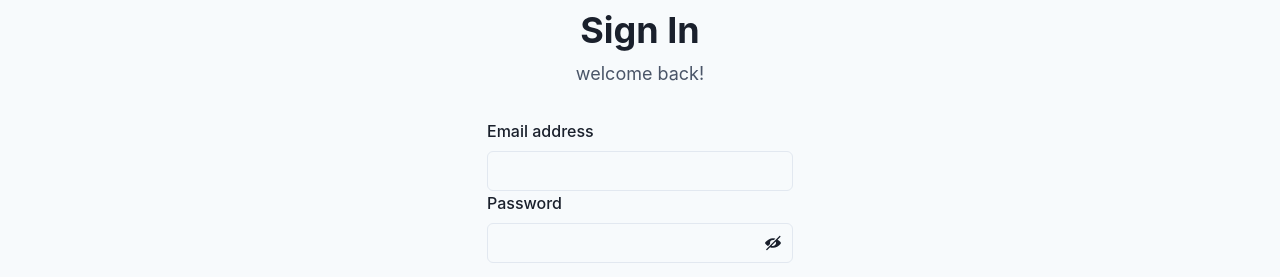
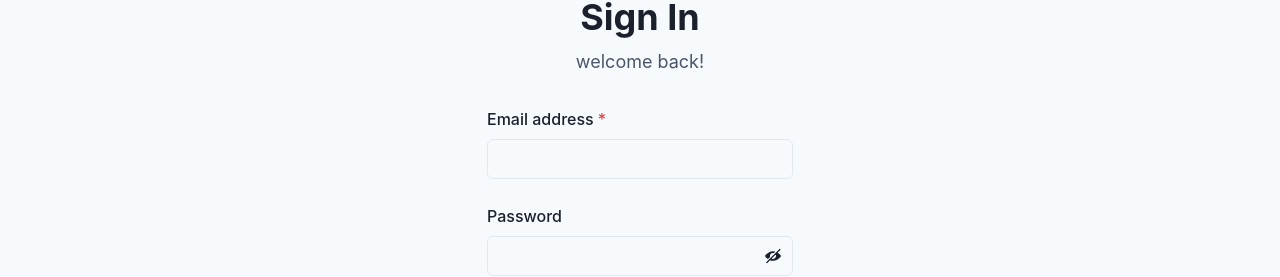
Before and after one commit to yerbaMatte/project-cinema, a React (Vite) app: page /signin in a window 1280 px wide. Shown: the part 280-557 px from the top of the page. Built offline with nearby package versions, Linux system fonts and the light colour scheme; no server answers.

Commit message:
login errors

```diff
--- a/src/Services/signInSchema.ts
+++ b/src/Services/signInSchema.ts
@@ -1,8 +1,6 @@
 import { string, object } from 'yup';
 
 export const signInSchema = object().shape({
-  firstName: string().required('Name is required'),
-  lastName: string().required('Last name is required'),
   email: string().email('Invalid email').required('Email is required'),
   password: string()
     .required('Password is required')
--- a/src/components/Auth/SignInCard.tsx
+++ b/src/components/Auth/SignInCard.tsx
@@ -16,6 +16,7 @@ import { ViewIcon, ViewOffIcon } from '@chakra-ui/icons';
 import { useState } from 'react';
 import { fieldType, LogCred } from '../../types/auth-types';
 import Yup from 'yup';
+import { DisplayError } from '../Auth/DisplayError';
 
 interface loginCredentials {
   email: string;
@@ -51,10 +52,18 @@ export default function SignInCard({ initialValues, logIn }: Props) {
             {({ isSubmitting, status }) => (
               <Form noValidate>
                 <Field name='email'>
-                  {({ field }: fieldType) => (
-                    <FormControl id='email'>
+                  {({ field, form }: fieldType) => (
+                    <FormControl
+                      id='email'
+                      isRequired
+                      isInvalid={form.errors.email && form.touched.email}
+                    >
                       <FormLabel>Email address</FormLabel>
                       <Input {...field} type='email' />
+                      <DisplayError
+                        invalidMessage={form.errors.email}
+                        isInvalid={form.errors.email && form.touched.email}
+                      />
                     </FormControl>
                   )}
                 </Field>
```
